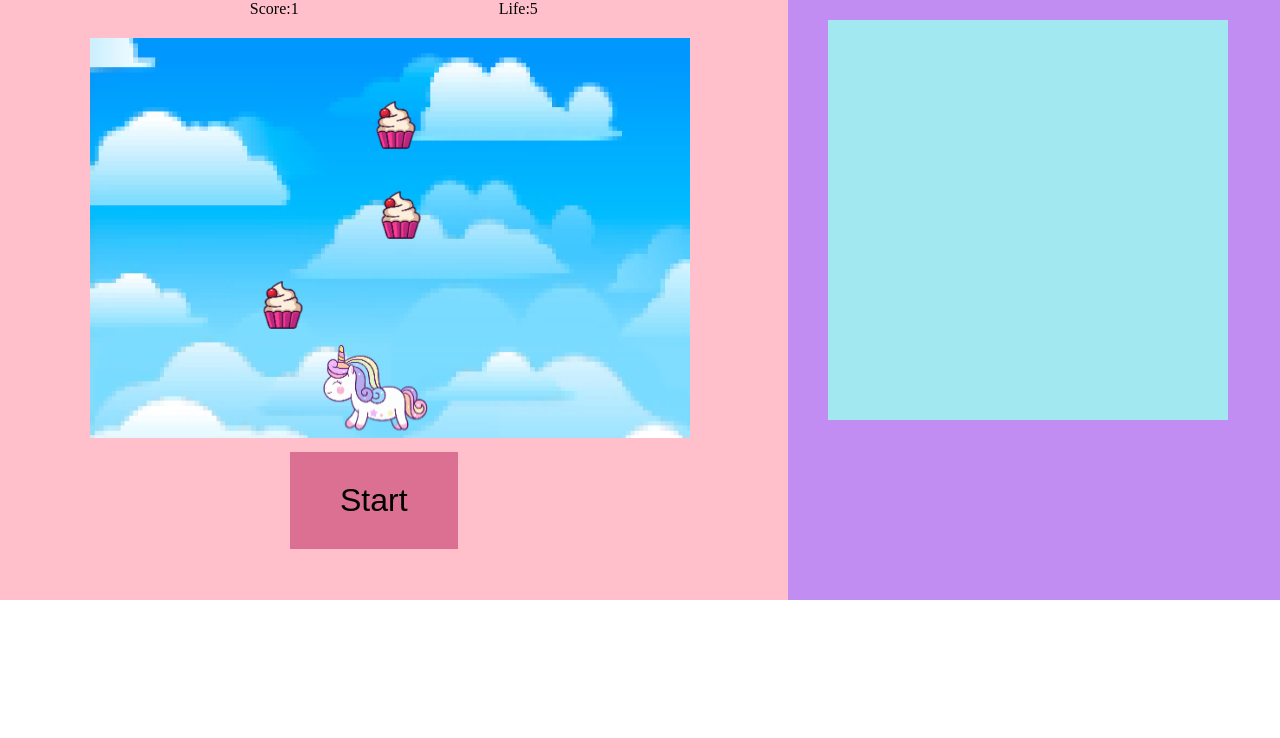
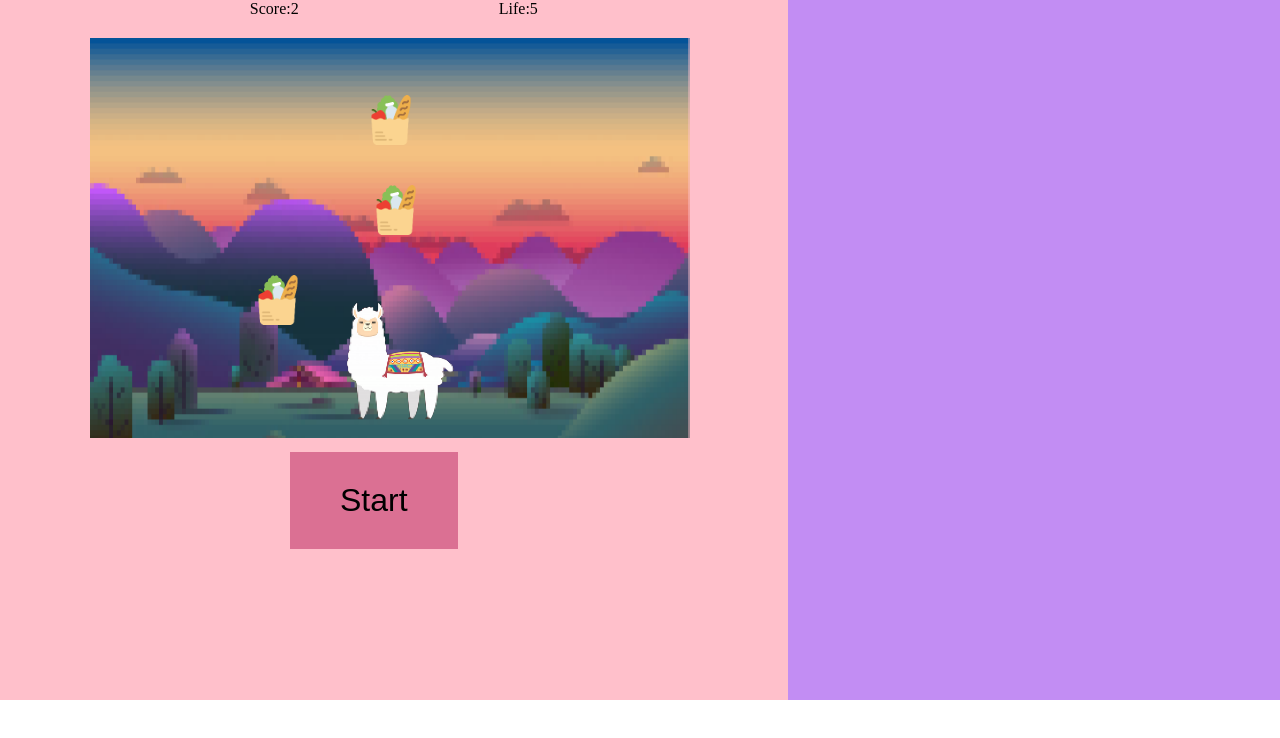
Before and after one commit to aquarius12345/game, a plain HTML site: page index.html in a window 1280 px wide. Both pictures are taken after a click on the button "Start". Drawn offline with Linux system fonts and the light colour scheme.

Commit message:
add new images

```diff
--- a/script.js
+++ b/script.js
@@ -34,6 +34,7 @@ window.onload = () => {
   const scoreElement = document.getElementById('score');
   const lifeElement = document.getElementById('life');
   const cupcakes = [];
+  const poisonBottles = [];
 
 
   let animationId = null;
@@ -70,7 +71,7 @@ window.onload = () => {
       stopGame();
       setTimeout(() => {
         gameOver();
-      },2000);
+      },1500);
     }else{
       animationId = requestAnimationFrame(updateCanvas);
     }
@@ -119,7 +120,7 @@ window.onload = () => {
       ctx.drawImage(this.img, this.posX, this.posY, canvas.width, 450);
     }
   }
-  const background = new Background("./images/blueSky.png");
+  const background = new Background("./images/mountain-night.png");
 
   //.....................Unicorn.................................
   class Unicorn {
@@ -160,7 +161,7 @@ window.onload = () => {
     }
 
     moveDown() {
-      if(this.posY < 300){
+      if(this.posY < 250){
         this.posY += this.speed;
       }
     }
@@ -191,7 +192,7 @@ window.onload = () => {
     }
   }
 
-  const unicorn = new Unicorn("./images/unicorn.png", 220, 300, 130, 100);
+  const unicorn = new Unicorn("./images/llama-pixel.png", 220, 250, 180, 150);
 
   //......................Cupcakes.................................
   class Obstacle {
@@ -238,7 +239,7 @@ window.onload = () => {
 
     // const cupcake = new Obstacle("./images/cupcake.png", posX, posY, 60, 60);
     // cupcakes.push(cupcake);
-    cupcakes.push(new Obstacle("./images/cupcake.png", posX, this.posY, 60, 60, 3));
+    cupcakes.push(new Obstacle("./images/veggies-paper.png", posX, this.posY, 50, 50, 3));
   }
 
   function updateCupcakes() {
@@ -252,8 +253,6 @@ window.onload = () => {
   }
 
   //.......................Poison...................................
-  const poisonBottles = [];
-
   function createPoison() {
     const posX = Math.floor(Math.random()*300) + 30;
 
@@ -264,12 +263,6 @@ window.onload = () => {
     for(let i = 0; i < poisonBottles.length; i += 1) {
       poisonBottles[i].move();
       poisonBottles[i].draw();
-      // if(poisonBottles[i] > canvas.height){
-      //   poisonBottles.shift();
-      // }
-      // if(unicorn.checkCollision(poisonBottles[i])){
-      //   return score-=1;
-      // }
     }
     if(frames % 300 === 0) {
       createPoison();
--- a/style.css
+++ b/style.css
@@ -5,7 +5,7 @@ body {
 
 #game-board {
     width: 800px;
-    height: 600px;
+    height: 700px;
     background-color: pink;
 
 }
@@ -17,16 +17,8 @@ body {
 
 #game-intro {
     width: 500px;
-    height: 600px;
+    height: 700px;
     background-color: rgb(194, 141, 243);
-}
-
-#intro-box {
-    width: 400px;
-    height: 400px;
-    margin-top: 20px;
-    margin-left: 40px;
-    background-color: rgb(161, 232, 241);
 }
 
 #start-btn {
```
Also changed, not shown: images/background1.png (deleted), images/blueSky.png (deleted), images/cupcake.png (deleted), images/llama-pixel.png (added), images/mountain-night.png (added), images/poison.png, images/rainbowSky.png (deleted), images/unicorn.png (deleted), images/veggies-basket.png (added), images/veggies-market.png (added), images/veggies-paper.png (added), images/veggies.png (added).
